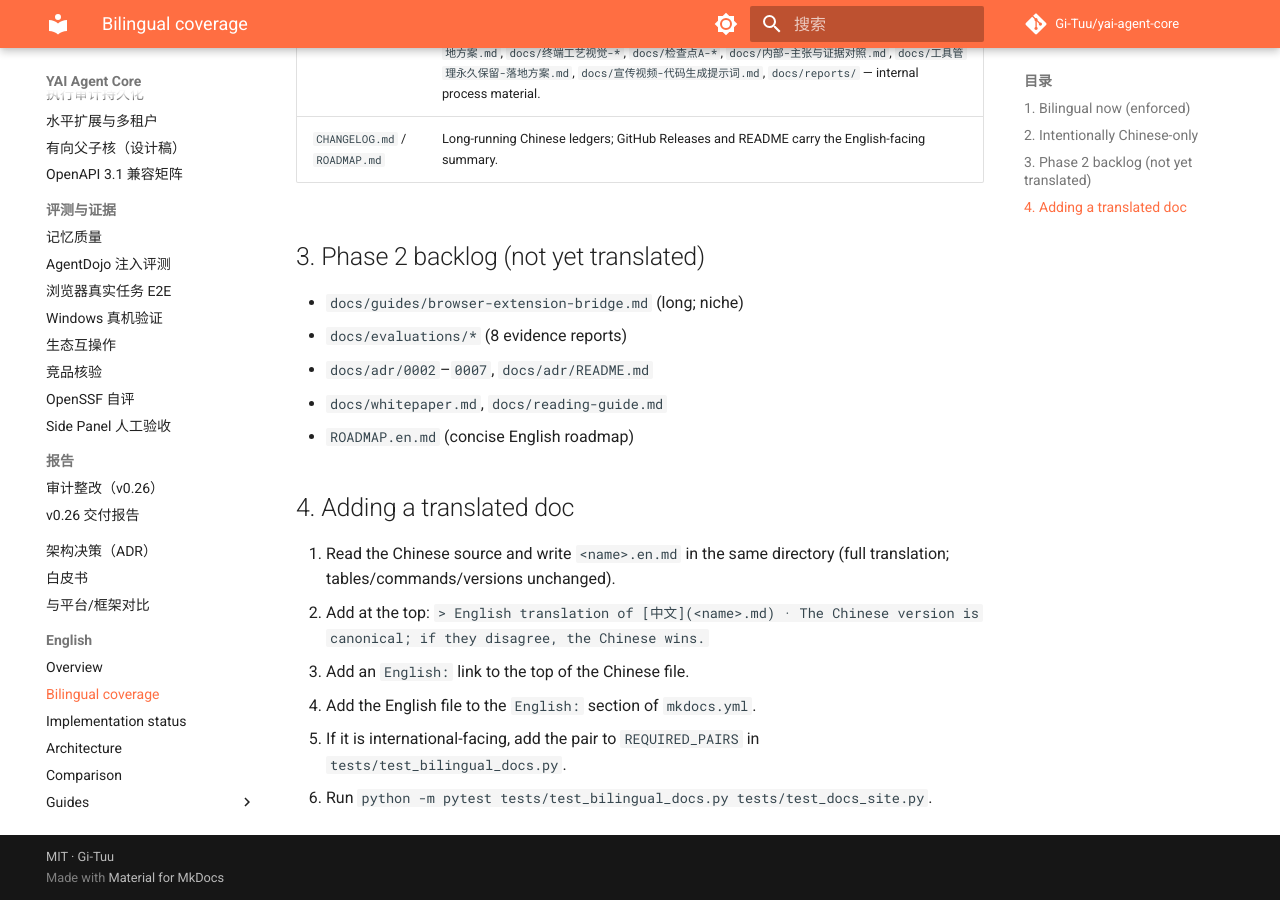
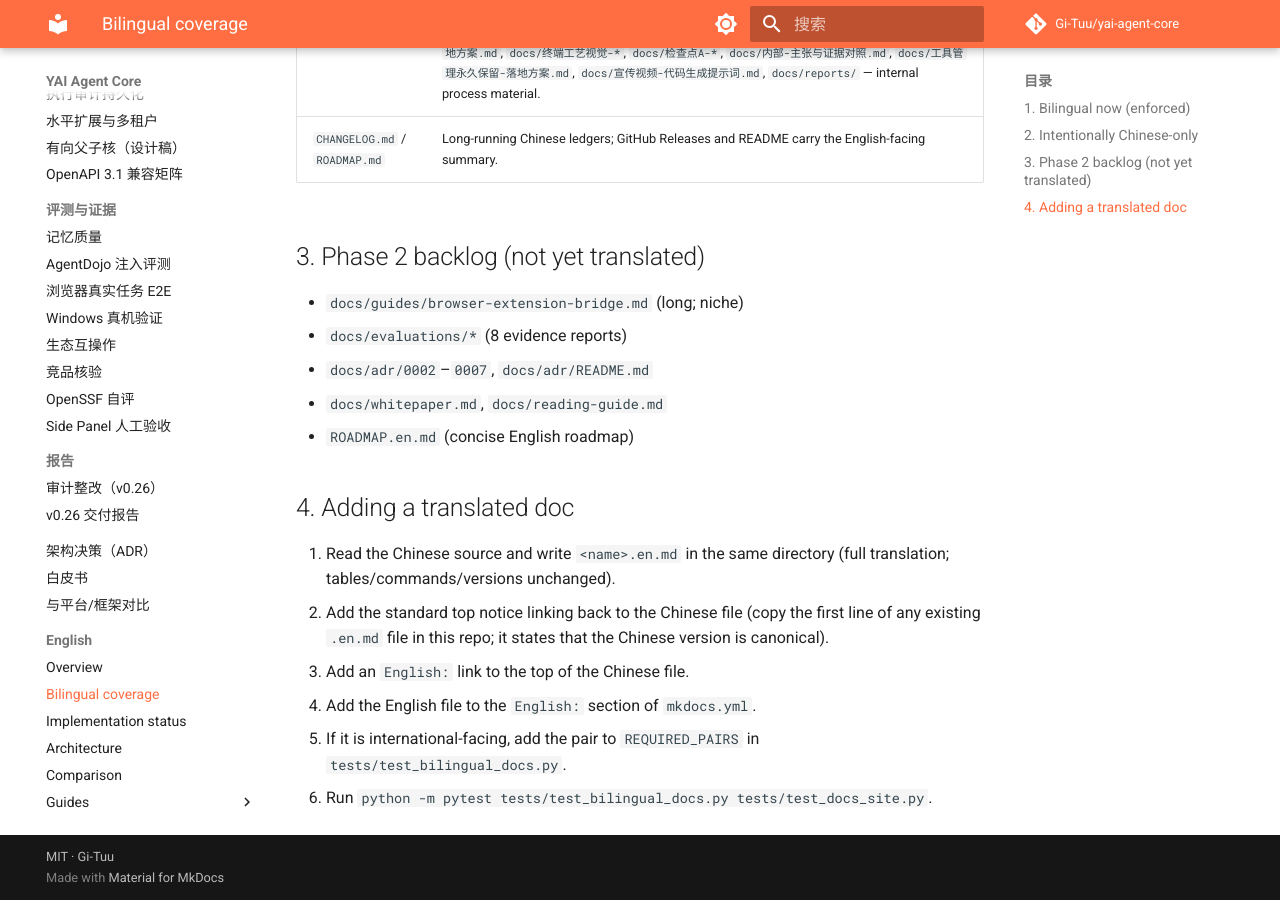
Before and after one commit to Gi-Tuu/yai-agent-core, an MkDocs documentation site: the page built from docs/BILINGUAL.md, in a window 1280 px wide and 900 px high, scrolled down 1555 px. Built offline with MkDocs 1.6.1 and Material for MkDocs 9.7.7, drawn with Linux system fonts in a browser that asks for light colours; comment, search, counter and statistics services are not loaded.

Commit message:
docs: 修正 BILINGUAL 模板占位链接（链接守卫）

```diff
--- a/docs/BILINGUAL.md
+++ b/docs/BILINGUAL.md
@@ -48,8 +48,8 @@
 
 1. Read the Chinese source and write `<name>.en.md` in the same directory (full translation;
    tables/commands/versions unchanged).
-2. Add at the top:
-   `> English translation of [中文](<name>.md) · The Chinese version is canonical; if they disagree, the Chinese wins.`
+2. Add the standard top notice linking back to the Chinese file (copy the first line of any existing
+   `.en.md` file in this repo; it states that the Chinese version is canonical).
 3. Add an `English:` link to the top of the Chinese file.
 4. Add the English file to the `English:` section of `mkdocs.yml`.
 5. If it is international-facing, add the pair to `REQUIRED_PAIRS` in `tests/test_bilingual_docs.py`.
```
